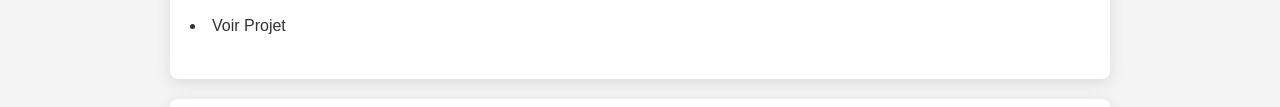
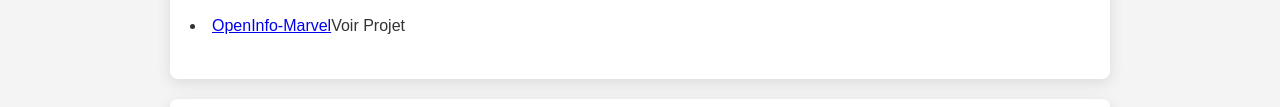
Before and after one commit to Mohammed-Amine-Programeur/OpenInfo-creation, a plain HTML site: page index.html in a window 1280 px wide. Shown: the part 957-1064 px from the top of the page. Drawn offline with Linux system fonts and the light colour scheme; a script that the page names is missing.

Commit message:
Update index.html

```diff
--- a/index.html
+++ b/index.html
@@ -43,7 +43,7 @@
             <li>Site vitrine pour entreprise locale</li>
             <li>Mini-applications web dynamiques</li>
         </ul>
-        <li><a href="https://mohammed-amine-programeur.github.io/OpenInfo-Marvel/index.html"></a>Voir Projet</li>
+        <li><a href="https://mohammed-amine-programeur.github.io/OpenInfo-Marvel/index.html">OpenInfo-Marvel</a>Voir Projet</li>
     </section>
      <section id="projects">
         <h2>OpenInfo-</h2>
```
